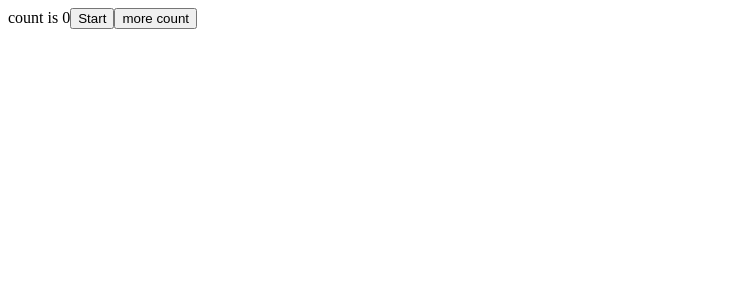
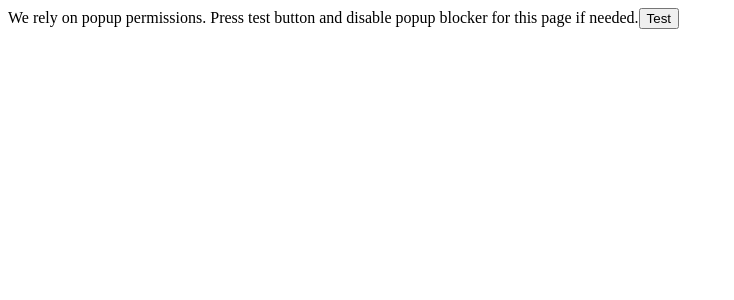
Before and after one commit to RikuLa/lucky-wheel, a React (Vite) app: page / in a window 1280 px wide. Shown: the top 300 px of the page, without its empty margins (0-734 px from the left). Built offline with nearby package versions, Linux system fonts and the light colour scheme.

Commit message:
Add popups tester

```diff
--- a/src/House/Lobby.tsx
+++ b/src/House/Lobby.tsx
@@ -1,10 +1,43 @@
 import * as React from "react";
 import { useSyncedState } from "./sync";
 
+const attemptPopups = () => {
+  const [a, b] = [window.open("about:blank"), window.open("about:blank")];
+  a?.close();
+  b?.close();
+  return a && b;
+};
+
+const PopupPermissionsEnabler = ({ onPass }: { onPass: () => void }) => {
+  const [failed, setFailed] = React.useState(false);
+  return (
+    <>
+      {failed
+        ? "We detected pop-up blocker :("
+        : "We rely on popup permissions. Press test button and disable popup blocker for this page if needed."}
+      <button
+        onClick={() => {
+          if (attemptPopups()) {
+            onPass();
+          } else {
+            setFailed(true);
+          }
+        }}
+      >
+        Test
+      </button>
+    </>
+  );
+};
+
 export default () => {
+  const [popupsWork, setPopupsWork] = React.useState(false);
   const [state, setState] = useSyncedState();
   return (
     <>
+      {popupsWork && (
+        <>
+          Ready to play!
           <span>count is {state.count}</span>
           <button
             onClick={() => {
@@ -23,5 +56,12 @@ export default () => {
             more count
           </button>
         </>
+      )}
+      {!popupsWork && (
+        <>
+          <PopupPermissionsEnabler onPass={() => setPopupsWork(true)} />
+        </>
+      )}
+    </>
   );
 };
--- a/src/House/index.tsx
+++ b/src/House/index.tsx
@@ -4,6 +4,11 @@ import Lobby from './Lobby';
 export class House extends React.PureComponent {
 
   render() {
-    return <Lobby />;
+    const room: React.Component | null = null;
+    if (room !== null) {
+      return room;
+    } else {
+      return <Lobby />;
+    }
   }
 }
```
Lines whose indentation alone changed are shown as unchanged.
